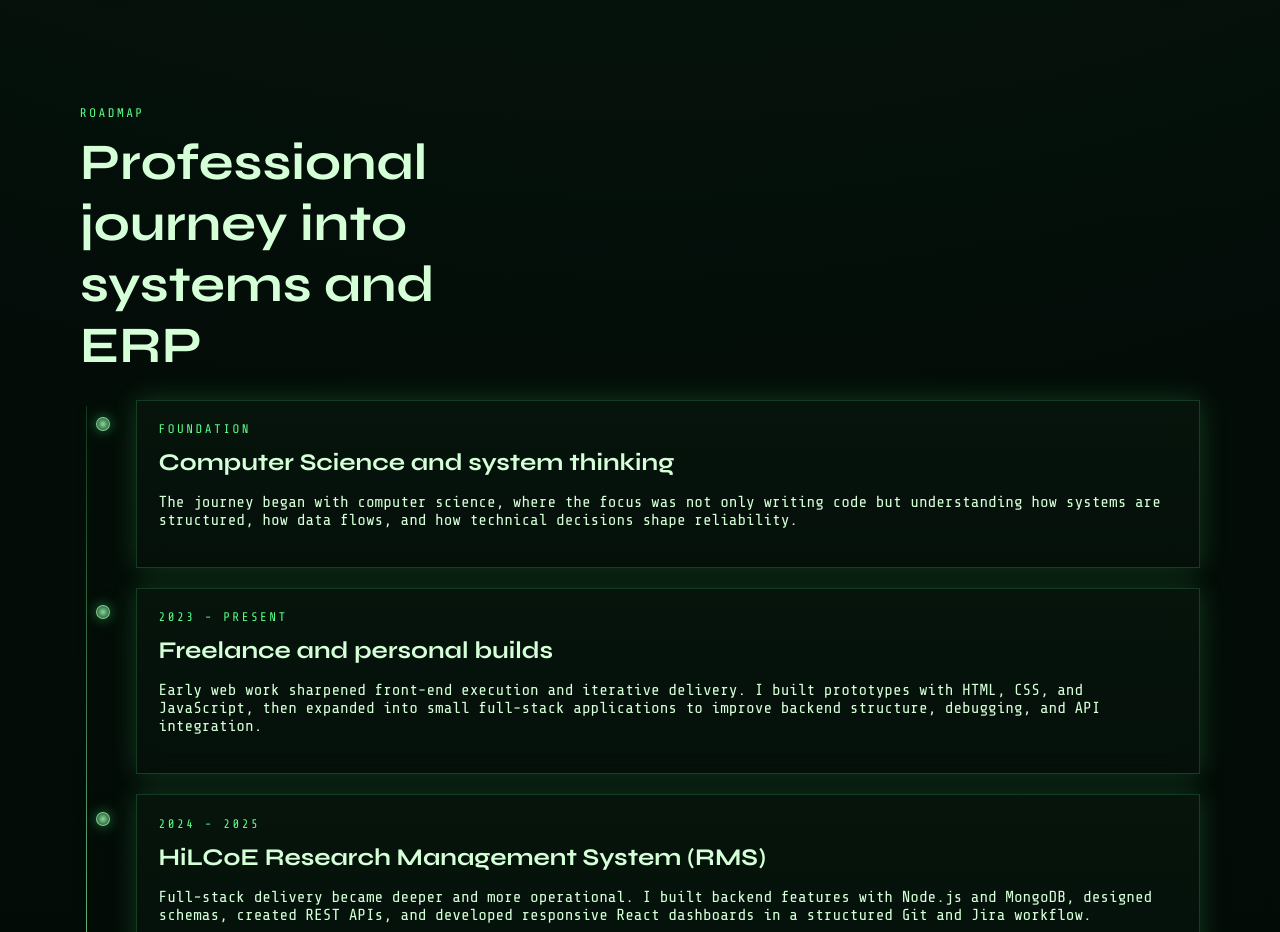
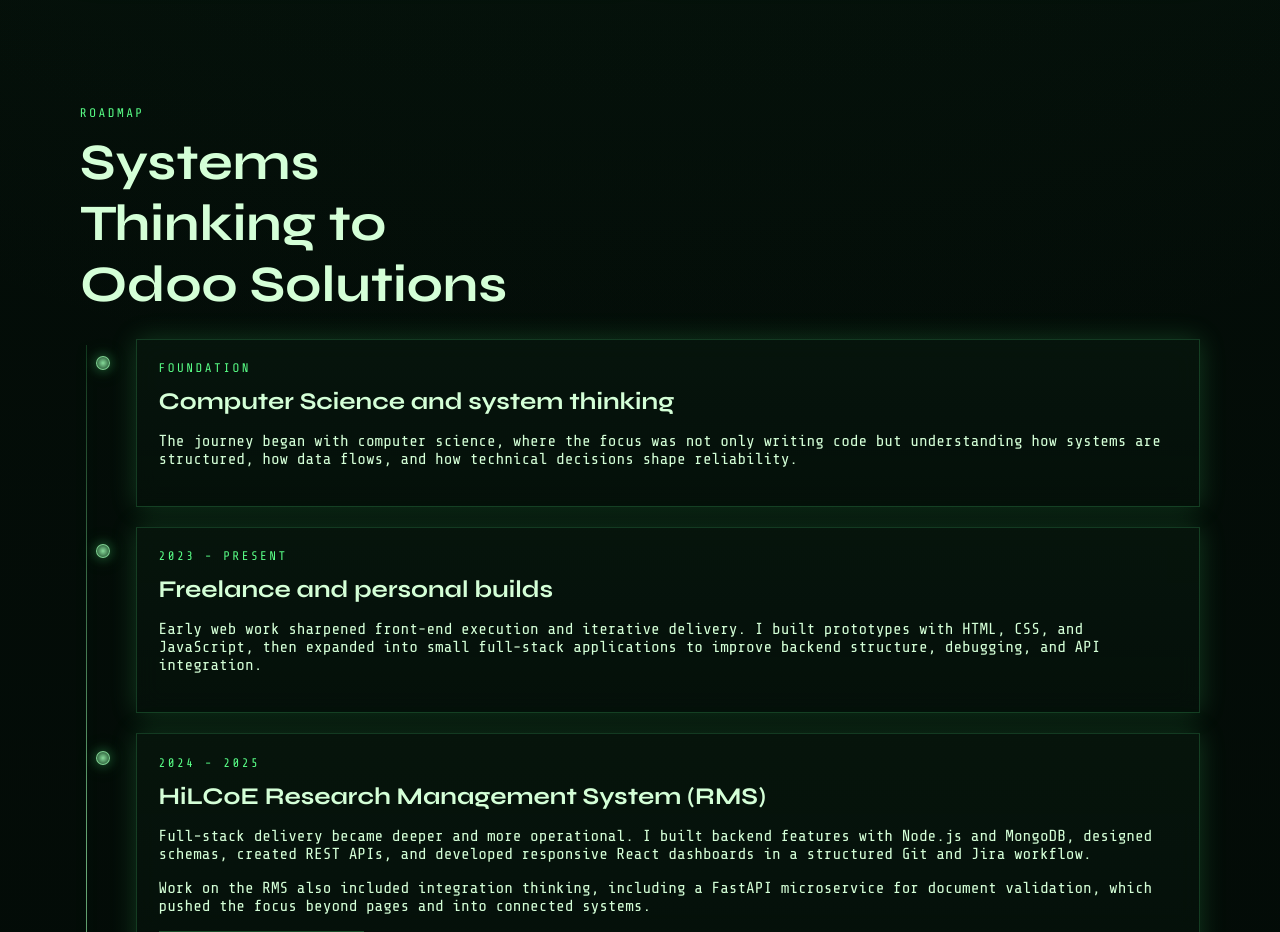
Before and after one commit to Kirubel-7/Kirubel-7, a plain HTML site: page Portfolio_V2/index.html in a window 1280 px wide. Shown: the part 1440-2372 px from the top of the page. Drawn offline with nearby package versions, Linux system fonts and the light colour scheme.

Commit message:
feat: update roadmap section heading for clarity and relevance

```diff
--- a/Portfolio_V2/index.html
+++ b/Portfolio_V2/index.html
@@ -109,7 +109,7 @@
     <section class="section" id="projects">
       <div class="section-heading">
         <p class="eyebrow">ROADMAP</p>
-        <h2>Professional journey into systems and ERP</h2>
+        <h2>Systems Thinking to Odoo Solutions</h2>
       </div>
       <div class="roadmap">
         <article class="roadmap-step">
```
